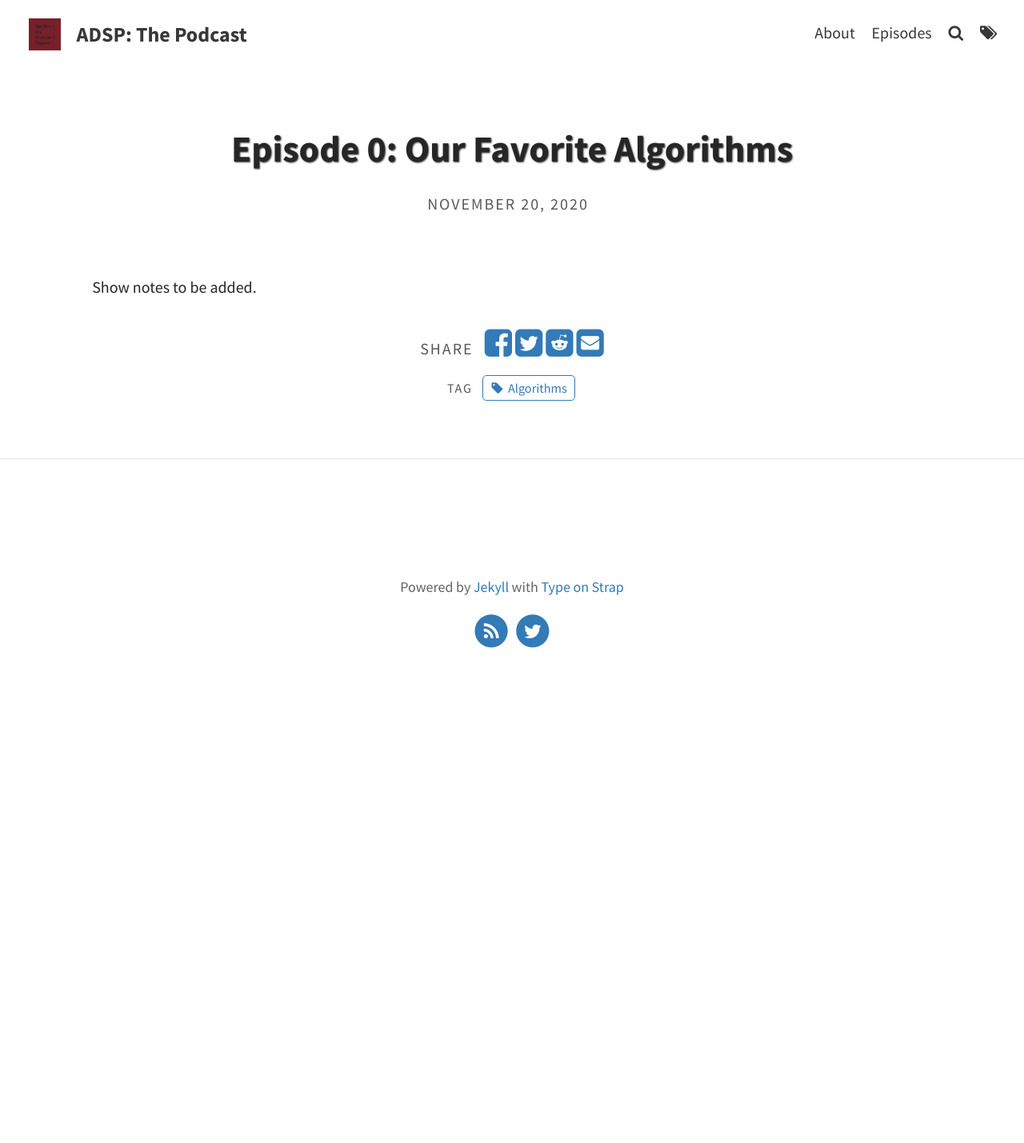
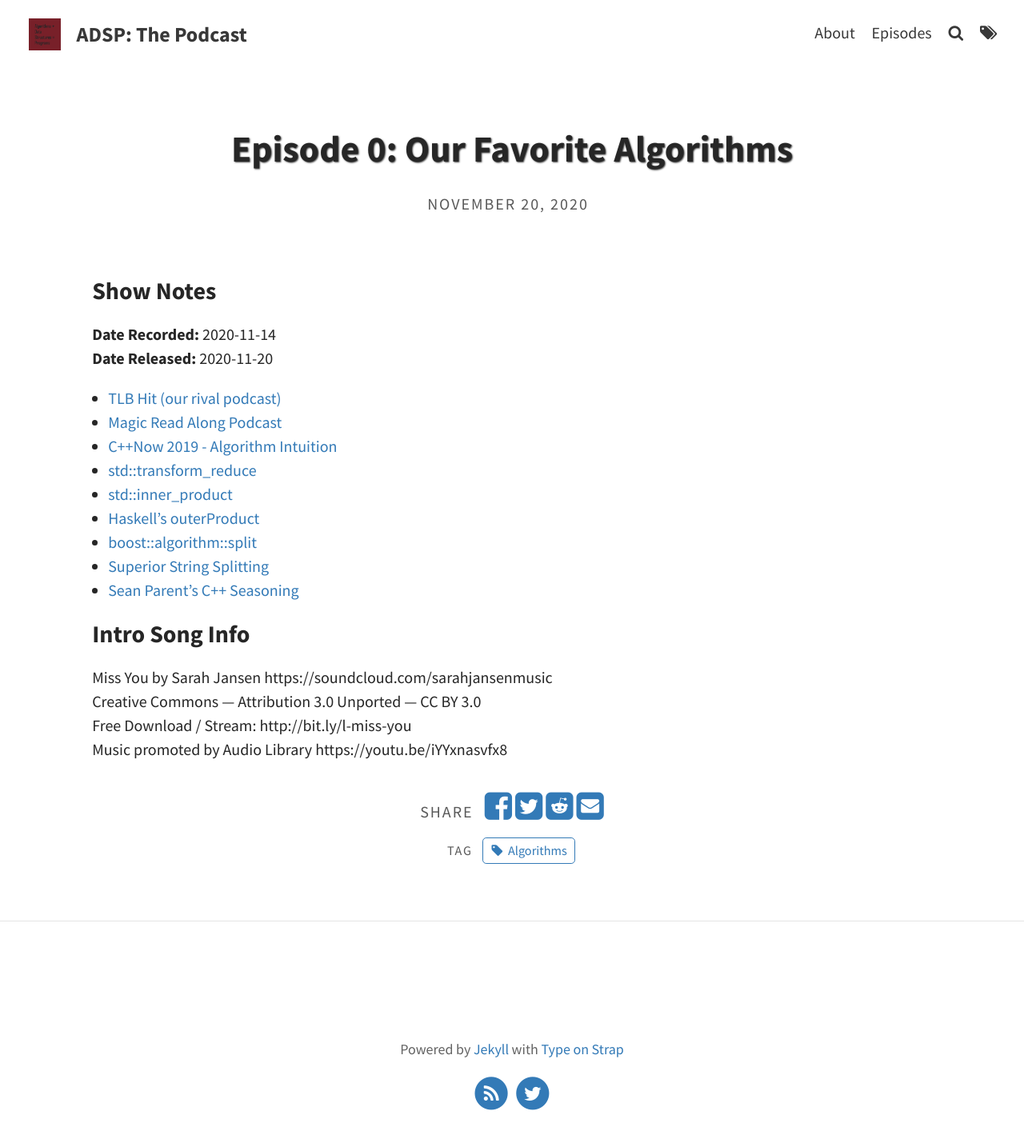
Before and after one commit to codereport/adsp2, a Jekyll site: the page built from _posts/2020-11-20-Episode-0.md, in a window 1280 px wide. Shown: the whole page at 80% size. Built offline with Jekyll 4.4.1, drawn with Linux system fonts in a browser that asks for light colours; before the commit the page ends 900 px from its top, so only the background shows below that.

Commit message:
Update 2020-11-20-Episode-0.md

```diff
--- a/_posts/2020-11-20-Episode-0.md
+++ b/_posts/2020-11-20-Episode-0.md
@@ -7,4 +7,24 @@ excerpt_separator: <!--more-->
 
 <div id='buzzsprout-small-player-1501960'></div><script type='text/javascript' charset='utf-8' src='https://www.buzzsprout.com/1501960.js?container_id=buzzsprout-small-player-1501960&player=small'></script>
 
-Show notes to be added.
+### Show Notes
+
+**Date Recorded:** 2020-11-14 <br>
+**Date Released:** 2020-11-20
+
+* [TLB Hit (our rival podcast)](https://tlbh.it/)
+* [Magic Read Along Podcast](http://www.magicreadalong.com/)
+* [C++Now 2019 - Algorithm Intuition](https://youtu.be/48gV1SNm3WA)
+* [std::transform_reduce](https://en.cppreference.com/w/cpp/algorithm/transform_reduce)
+* [std::inner_product](https://en.cppreference.com/w/cpp/algorithm/inner_product)
+* [Haskell's outerProduct](https://hackage.haskell.org/package/utility-ht-0.0.15/docs/Data-List-HT.html#v:outerProduct)
+* [boost::algorithm::split](https://www.boost.org/doc/libs/1_74_0/doc/html/boost/algorithm/split.html)
+* [Superior String Splitting](http://www.open-std.org/jtc1/sc22/wg21/docs/papers/2020/p2210r0.html)
+* [Sean Parent's C++ Seasoning](https://youtu.be/W2tWOdzgXHA)
+
+### Intro Song Info
+
+Miss You by Sarah Jansen https://soundcloud.com/sarahjansenmusic<br>
+Creative Commons — Attribution 3.0 Unported — CC BY 3.0<br>
+Free Download / Stream: http://bit.ly/l-miss-you<br>
+Music promoted by Audio Library https://youtu.be/iYYxnasvfx8<br>
```
